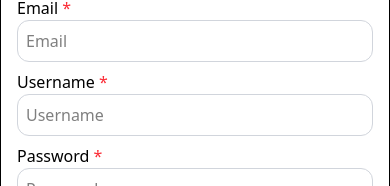
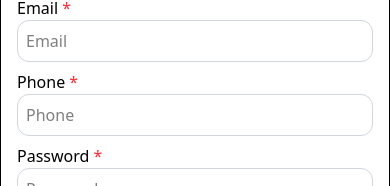
Before and after one commit to sonlu3612/laz-chat, a React (Vite) app in the folder client/: page /register in a window 390 px wide. Shown: the part 271-457 px from the top of the page. Built offline with nearby package versions, Linux system fonts and the light colour scheme.

Commit message:
Register: change username -> phone

```diff
--- a/client/src/pages/Register.jsx
+++ b/client/src/pages/Register.jsx
@@ -12,20 +12,21 @@ const Register = (props) => {
   const [firstName, setFirstName] = useState("");
   const [lastName, setLastName] = useState("");
   const [email, setEmail] = useState("");
-  const [username, setUsername] = useState("");
+  const [phone, setPhone] = useState("");
   const [password, setPassword] = useState("");
   const [confirmPassword, setConfirmPassword] = useState("");
 
   const [firstNameErrorMessage, setFirstNameErrorMessage] = useState("");
   const [lastNameErrorMessage, setLastNameErrorMessage] = useState("");
   const [emailErrorMessage, setEmailErrorMessage] = useState("");
-  const [usernameErrorMessage, setUsernameErrorMessage] = useState("");
+  const [phoneErrorMessage, setPhoneErrorMessage] = useState("");
   const [passwordErrorMessage, setPasswordErrorMessage] = useState("");
   const [confirmPasswordErrorMessage, setConfirmPasswordErrorMessage] =
     useState("");
 
   const firstNameRegex = /^[A-Za-z]+(?:[-\s][A-Za-z]+)*$/;
   const lastNameRegex = /^[A-Za-z]+(?:[-\s][A-Za-z]+)*$/;
+  const phoneRegex = /^[0-9]{10}$/;
 
   const isFirstNameValid = () => {
     if (!firstName.trim()) {
@@ -70,12 +71,15 @@ const Register = (props) => {
     return true;
   };
 
-  const isUserNameValid = () => {
-    if (!username.trim()) {
-      setUsernameErrorMessage("Username is required.");
+  const isPhoneValid = () => {
+    if (!phone.trim()) {
+      setPhoneErrorMessage("Phone is required.");
       return false;
-    } else if (!matches(username, /^[a-zA-Z0-9]+$/)) {
-      setUsernameErrorMessage("Username can only contain letters and numbers.");
+    } else if (!(phone.length == 10)) {
+      setPhoneErrorMessage("Phone must be 10 digits.");
+      return false;
+    } else if (!matches(phone, phoneRegex)) {
+      setPhoneErrorMessage("Phone can only contain letters and numbers.");
       return false;
     }
     return true;
@@ -120,7 +124,7 @@ const Register = (props) => {
     const isFirstNameOK = isFirstNameValid();
     const isLastNameOK = isLastNameValid();
     const isEmailOK = isEmailValid();
-    const isUsernameOK = isUserNameValid();
+    const isPhoneOK = isPhoneValid();
     const isPasswordOK = isPasswordValid();
     const isConfirmPasswordOK = isPasswordOK ? isConfirmPasswordValid() : true;
 
@@ -133,7 +137,7 @@ const Register = (props) => {
       isFirstNameOK &&
       isLastNameOK &&
       isEmailOK &&
-      isUsernameOK &&
+      isPhoneOK &&
       isPasswordOK &&
       isConfirmPasswordOK
     );
@@ -199,15 +203,15 @@ const Register = (props) => {
             />
 
             <InputGroup
-              title="Username"
-              placeholder="Username"
-              type="text"
+              title="Phone"
+              placeholder="Phone"
+              type="tel"
               isRequired={true}
-              errorMessage={usernameErrorMessage}
-              value={username}
+              errorMessage={phoneErrorMessage}
+              value={phone}
               onChange={(event) => {
-                setUsername(event.target.value);
-                setUsernameErrorMessage("");
+                setPhone(event.target.value);
+                setPhoneErrorMessage("");
               }}
             />
 
```
